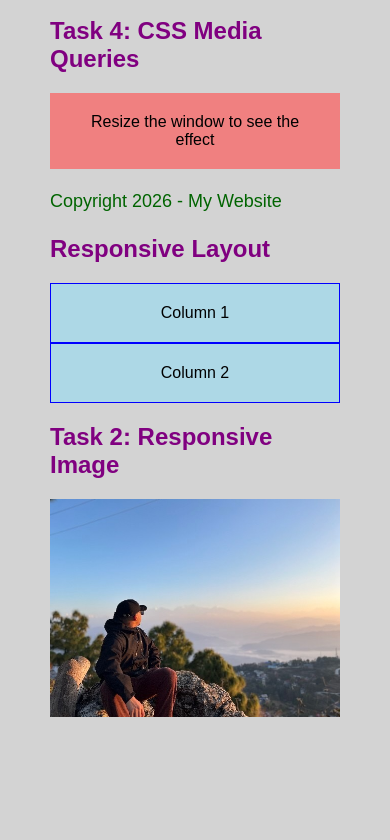
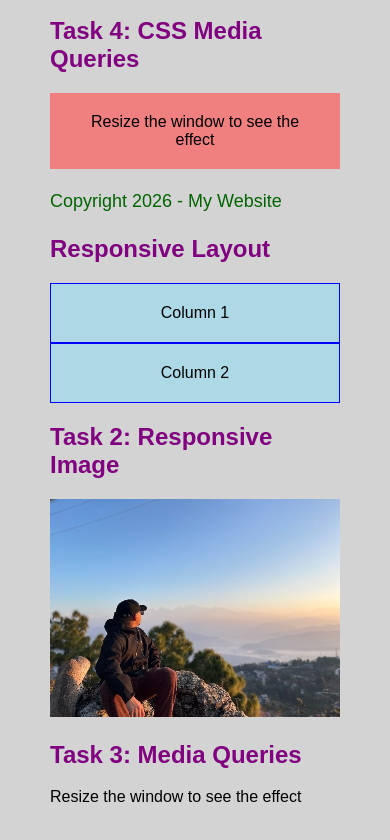
Before and after one commit to Shuvamss/website_dev_course_autumn_2026, a plain HTML site: page WS05/index.html in a window 390 px wide. Shown: the part 4190-5030 px from the top of the page. Before the commit the page ends 4961 px from the top, so only its background shows below. Drawn offline with Linux system fonts and the light colour scheme.

Commit message:
Addes media queries

```diff
--- a/WS05/index.html
+++ b/WS05/index.html
@@ -188,5 +188,10 @@
 <img src="images/jj.jpeg"
      alt="Responsive Image"
      class="responsive-image">
+<h2>Task 3: Media Queries</h2>
+
+<div class="media-query-box">
+    Resize the window to see the effect
+</div>
 </body>
 </html>
```
